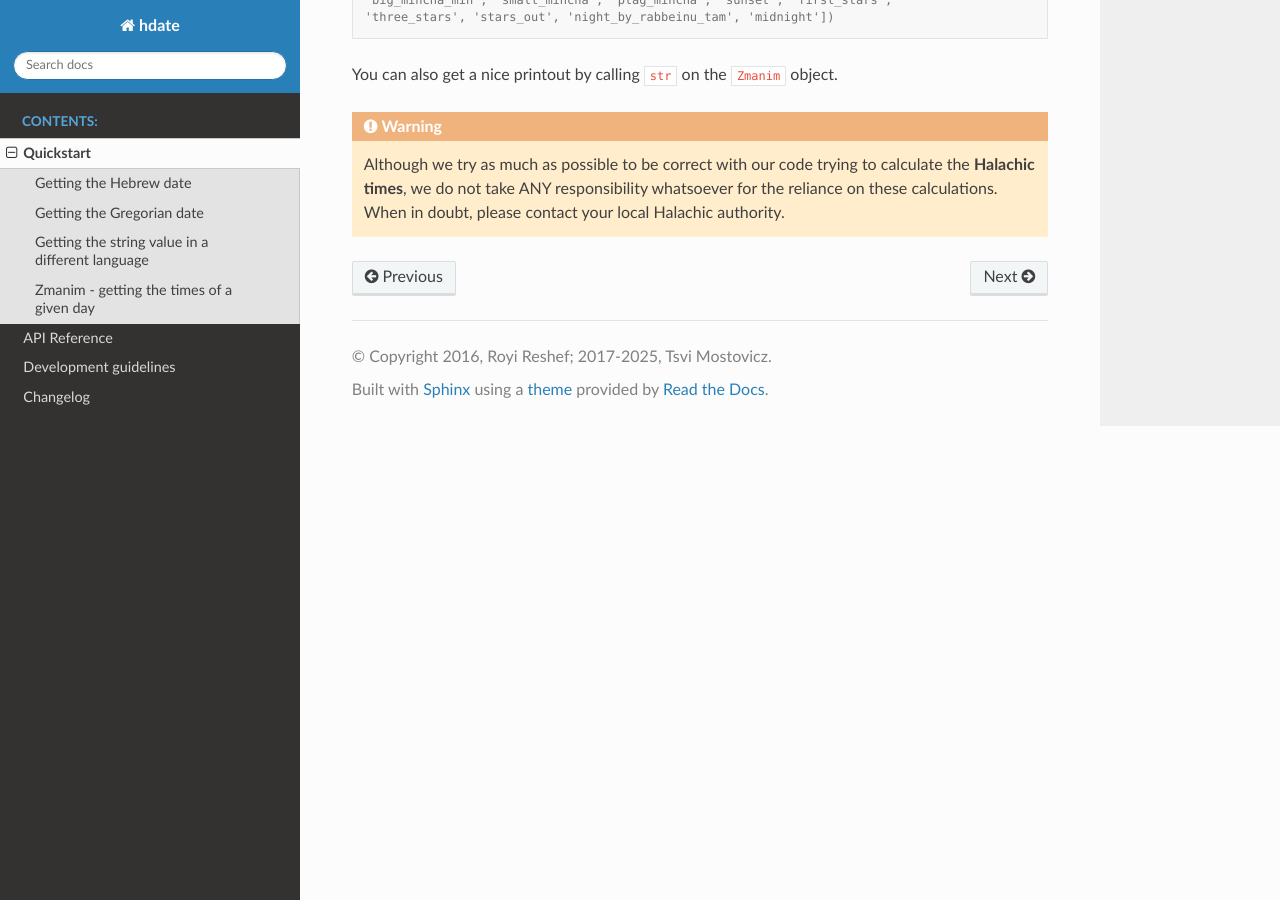
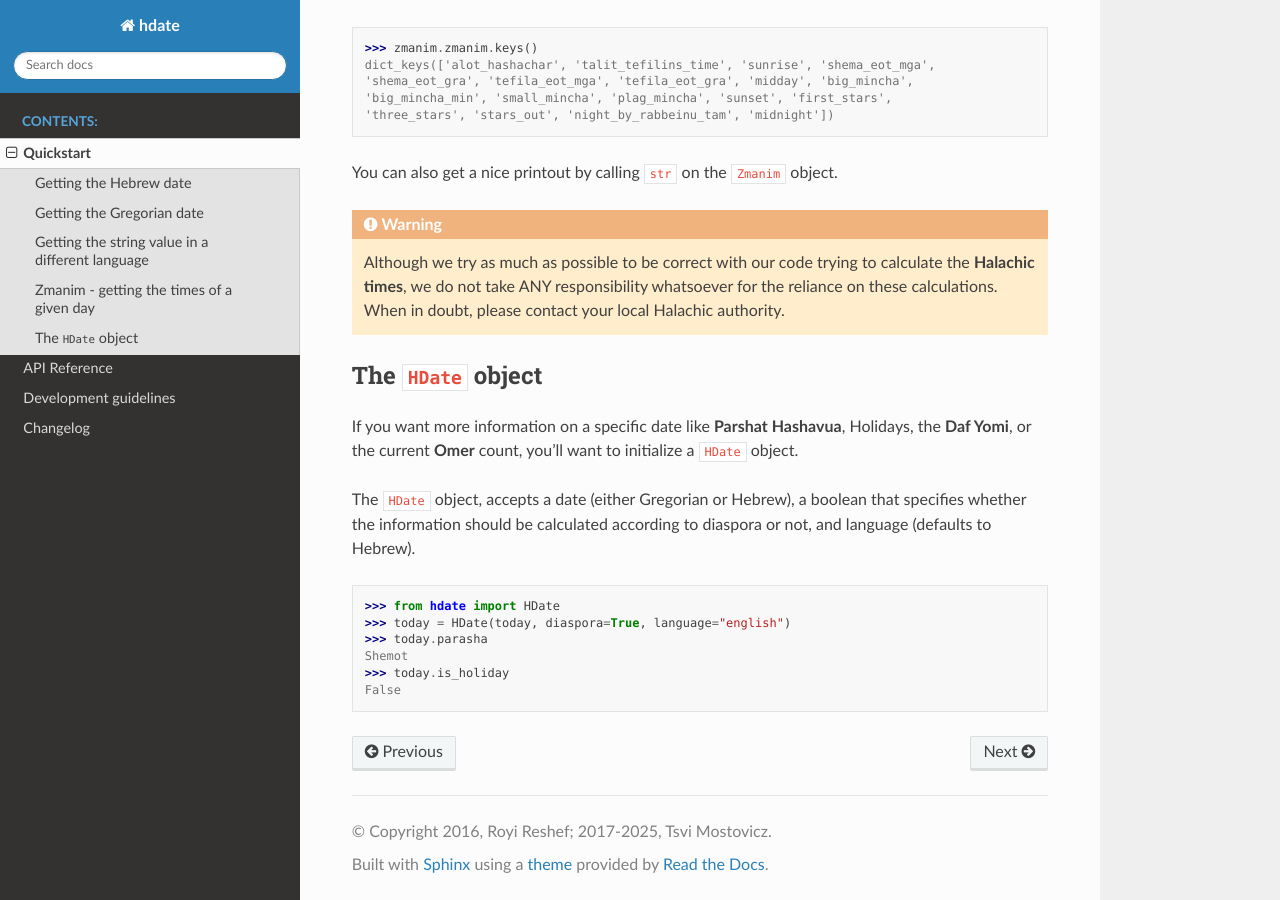
Before and after one commit to py-libhdate/py-libhdate, a Sphinx documentation site: the page built from docs/source/quickstart.rst, in a window 1280 px wide and 900 px high, scrolled down 2123 px. Built offline with Sphinx 7.4.7 and the Read the Docs theme 3.1.0, drawn with Linux system fonts in a browser that asks for light colours; some of the changed text lies outside the part shown.

Commit message:
Add some information about HDate

```diff
--- a/docs/source/quickstart.rst
+++ b/docs/source/quickstart.rst
@@ -33,6 +33,10 @@ Let's see how much time is left until Pesach 😧
     88
 
 Better start cleaning 😉
+
+The ``HebrewDate`` object is similar to Python's built-in ``datetime.date`` object.
+It's responsibility is to represent a Hebrew date and allow date comparisons and calculations.
+To get more information about a specific date, have a look at the ``HDate`` object.
 
 .. note::
 
@@ -124,3 +128,20 @@ You can also get a nice printout by calling ``str`` on the ``Zmanim`` object.
     the **Halachic times**, we do not take ANY responsibility whatsoever for the reliance
     on these calculations.
     When in doubt, please contact your local Halachic authority.
+
+--------------------
+The ``HDate`` object
+--------------------
+
+If you want more information on a specific date like **Parshat Hashavua**, Holidays, the **Daf Yomi**, or the current **Omer** count, you'll want to initialize a ``HDate`` object.
+
+The ``HDate`` object, accepts a date (either Gregorian or Hebrew), a boolean that specifies whether the information should be calculated according to diaspora or not, and language (defaults to Hebrew).
+
+.. code:: python
+
+    >>> from hdate import HDate
+    >>> today = HDate(today, diaspora=True, language="english")
+    >>> today.parasha
+    Shemot
+    >>> today.is_holiday
+    False
```
Also changed, not shown: other parts of docs/source/quickstart.rst (+1 -1 lines).
